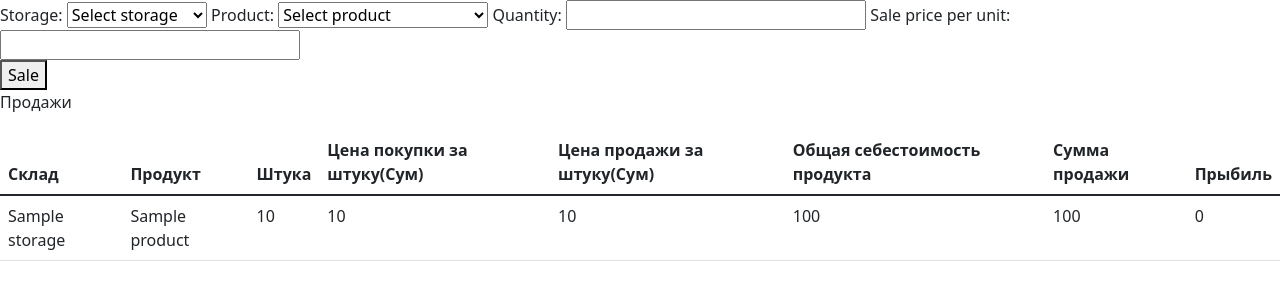
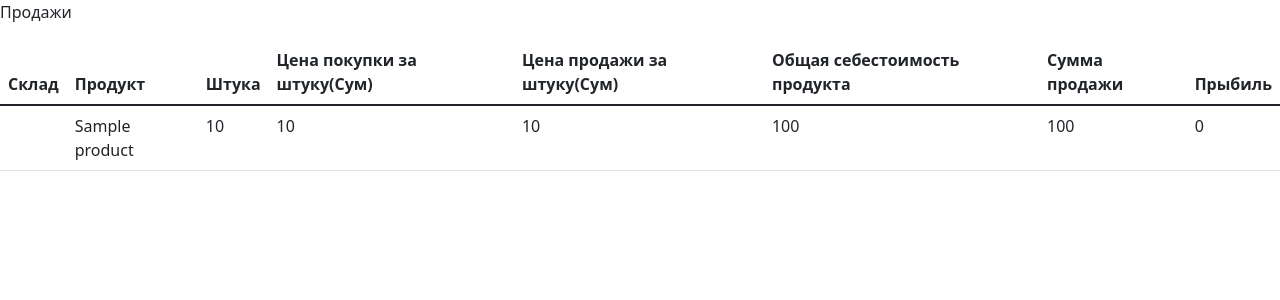
Before and after one commit to SmartBoY10/store_manager, a Django app: page /sale/ in a window 1280 px wide. Shown: the part 56-356 px from the top of the page. Run offline with Django 3.2, Linux system fonts and the light colour scheme; tables that the repository leaves empty hold one stand-in row (values such as "Sample post"); some libraries are stand-ins or nearby versions.

Commit message:
Optimized sale product

```diff
--- a/store_app/admin.py
+++ b/store_app/admin.py
@@ -21,7 +21,7 @@
 
 @admin.register(Product)
 class ProductAdmin(admin.ModelAdmin):
-    list_display = ("id", "name", "short_name")
+    list_display = ("id", "name", "purchase_price_per_unit", "sale_price_per_unit", "quantity", "total_cost")
     list_display_links = ("id", "name")
 
 @admin.register(Journal)
--- a/store_app/models.py
+++ b/store_app/models.py
@@ -61,8 +61,9 @@
     short_name = models.CharField(verbose_name="Короткое название", max_length=50)
     description = models.TextField(verbose_name="Описание")
     storege = models.ForeignKey(Storage, verbose_name="Склад", on_delete=models.SET_NULL, null=True)
-    price = models.PositiveIntegerField(verbose_name="Цена")
-    total_cost = models.PositiveIntegerField(verbose_name="Общая себестоимость продукта", default=0)
+    purchase_price_per_unit = models.PositiveIntegerField(verbose_name="Цена покупки(за единицу)", null=True)
+    sale_price_per_unit = models.PositiveIntegerField(verbose_name="Цена продажи(за единицу)", null=True)
+    # total_cost = models.PositiveIntegerField(verbose_name="Общая себестоимость продукта", default=0)
     quantity = models.PositiveIntegerField(verbose_name="Кол-во в складе", default=0)
     discount = models.PositiveSmallIntegerField(verbose_name="Скидка в %")
     category = models.ForeignKey(Category, verbose_name="Категория", on_delete=models.SET_NULL, null=True)
@@ -76,8 +77,14 @@
     def __str__(self):
         return self.name
 
-    def after_discount(self):
-        return self.price - (self.price * self.discount / 100)
+    def get_sale_price(self):
+        if self.discount:
+            return self.sale_price_per_unit - (self.sale_price_per_unit * self.discount / 100)
+        else:
+            return self.sale_price_per_unit
+
+    def total_cost(self):
+        return self.purchase_price_per_unit * self.quantity
 
     class Meta:
         verbose_name = "Продукт"
@@ -112,6 +119,9 @@
     quantity = models.PositiveIntegerField(verbose_name="Кол-во продукта", default=1)
     total_price = models.PositiveIntegerField(verbose_name="Общая сумма", default=0)
     cart = models.ForeignKey(Cart, verbose_name="Корзина", on_delete=models.CASCADE, null=True)
+
+    # def total_price(self):
+    #     return int(self.quantity * self.product.get_sale_price)
 
     # def __str__(self):
     #     return self.buyer
@@ -158,7 +168,7 @@
 
 
 class Sale(models.Model):
-    storage = models.ForeignKey(Storage, verbose_name="Склад", on_delete=models.SET_NULL, null=True)
+    # storage = models.ForeignKey(Storage, verbose_name="Склад", on_delete=models.SET_NULL, null=True)
     product = models.ForeignKey(Product, verbose_name="Продукт", on_delete=models.SET_NULL, null=True)
     quantity = models.IntegerField(verbose_name="Кол-во")
     date_of_purchase = models.DateTimeField(auto_now_add=True, verbose_name='Дата продажи', null=True)
--- a/store_app/views.py
+++ b/store_app/views.py
@@ -81,15 +81,15 @@
             try:
                 order = Order.objects.get(product_id=product.id, buyer_id=buyer.id)
                 order.quantity += 1
-                order.total_price += product.price
+                order.total_price += product.get_sale_price()
                 order.save()
             except:
-                order = Order.objects.create(buyer=buyer, product=product, quantity=1, total_price=product.price, cart=cart)
+                order = Order.objects.create(buyer=buyer, product=product, quantity=1, total_price=product.get_sale_price(), cart=cart)
 
         except:
             buyer = Buyer.objects.create(session_id=s.session_key)
             cart = Cart.objects.create(buyer=buyer)
-            order = Order.objects.create(buyer=buyer, product=product, quantity=1, total_price=product.price, cart=cart)
+            order = Order.objects.create(buyer=buyer, product=product, quantity=1, total_price=product.get_sale_price(), cart=cart)
 
         return redirect("/cart-detail")
 
@@ -121,7 +121,7 @@
             quantity = form.cleaned_data['quantity']
             order = Order.objects.get(id=cart_id)
             order.quantity = quantity
-            order.total_price = order.product.price * quantity
+            order.total_price = order.product.get_sale_price * quantity
             order.save()
 
         return redirect("/cart-detail")
@@ -140,13 +140,13 @@
                 try:
                     order = Order.objects.get(product_id=product.id, buyer_id=buyer.id)
                     order.quantity += quantity
-                    order.total_price += quantity * product.price
+                    order.total_price += quantity * product.get_sale_price
                     order.save()
                 except:
                     order = Order.objects.create(buyer=buyer,
                                                 product=product,
                                                 quantity=quantity,
-                                                total_price=product.price * quantity,
+                                                total_price=product.get_sale_price * quantity,
                                                 cart=cart)
             except:
                 buyer = Buyer.objects.create(session_id=s.session_key)
@@ -154,7 +154,7 @@
                 order = Order.objects.create(buyer=buyer,
                                             product=product,
                                             quantity=quantity,
-                                            total_price=product.price * quantity,
+                                            total_price=product.get_sale_price * quantity,
                                             cart=cart)
 
         return redirect("/cart-detail")
@@ -193,7 +193,16 @@
                                         "Quantity": order.quantity,
                                         "Total price": order.total_price
                                         }
+
                 product = Product.objects.get(id=order.product.id)
+
+                Sale.objects.create(
+                    product=product,
+                    quantity=order.quantity,
+                    purchase_price_per_unit=product.purchase_price_per_unit,
+                    sale_price_per_unit=product.sale_price_per_unit
+                )
+                # product.total_cost -= (order.quantity * purchase_price_per_unit)
                 product.quantity -= order.quantity
                 product.save()
 
@@ -281,6 +290,6 @@
                 sale_price_per_unit=sale_price_per_unit
             )
             product.total_cost -= (quantity * purchase_price_per_unit)
-            product.quantity -= form.cleaned_data['quantity']
+            product.quantity -= quantity
             product.save()
         return redirect("/storage")
--- a/templates/store_app/cart_detail.html
+++ b/templates/store_app/cart_detail.html
@@ -33,7 +33,7 @@
                     <td>{{ order.product.name }}</td>
                     <td align="center" hidden="True"><input type="text" value="{{ order.id }}" name="cart_id" style="width: 20px; text-align: right" /></td>
                     <td align="center"><input type="text" value="{{ order.quantity }}" name="quantity"  style="width: 20px; text-align: right" /> </td>
-                    <td align="right">{{ order.product.price }} </td>
+                    <td align="right">{{ order.product.get_sale_price }} </td>
                     <td align="right">{{ order.total_price }} </td>
                     <td align="center"> <a href="{% url 'delete_from_cart' order.id %}"><img src="{% static 'images/remove_x.gif' %}" alt="remove" /><br />Remove</a> </td>
                 </tr>
--- a/templates/store_app/index.html
+++ b/templates/store_app/index.html
@@ -47,8 +47,8 @@
             <div class="col col_14 product_gallery">
                 <a href="{% url 'product_detail' product.id %}"><img height="170" width="170" src="{{ product.image.url }}" alt="Product 01" /></a>
                 <h3>{{ product.name }}</h3>
-                <p class="product_price">{{ product.price }}</p>
-                <p>{{ product.after_discount }}</p>
+                <p class="product_price">{{ product.sale_price_per_unit }}</p>
+                <p>{{ product.get_sale_price }}</p>
                 <a href="{% url 'add_to_cart' product.pk %}" class="add_to_cart">Add to Cart</a>
             </div>
             {% endfor %}
--- a/templates/store_app/sale.html
+++ b/templates/store_app/sale.html
@@ -25,7 +25,7 @@
         </div>
     </nav>
 
-    <form action="{% url 'sale_product'%}" method="post">
+    {% comment %} <form action="{% url 'sale_product'%}" method="post">
         {% csrf_token %}
         <div class="col col_13 checkout">
             Storage:
@@ -50,7 +50,7 @@
         <button type="submit" class="">
             Sale
         </button>
-    </form>
+    </form> {% endcomment %}
 
     <div>
         <p>Продажи</p>
```
Also changed, not shown: store_app/migrations/0007_auto_20220501_1001.py (added), store_app/migrations/0008_remove_sale_storage.py (added), store_app/migrations/0009_remove_order_total_price.py (added), store_app/migrations/0010_order_total_price.py (added).
